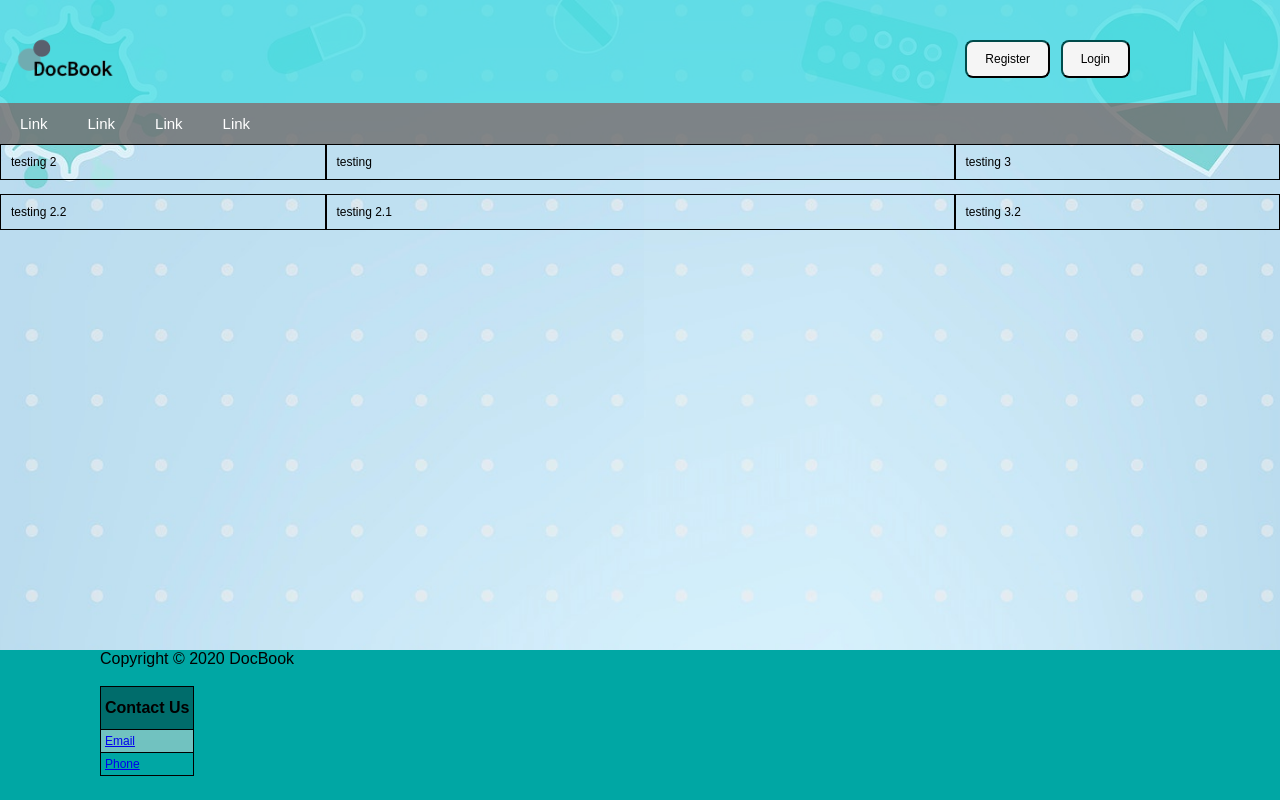
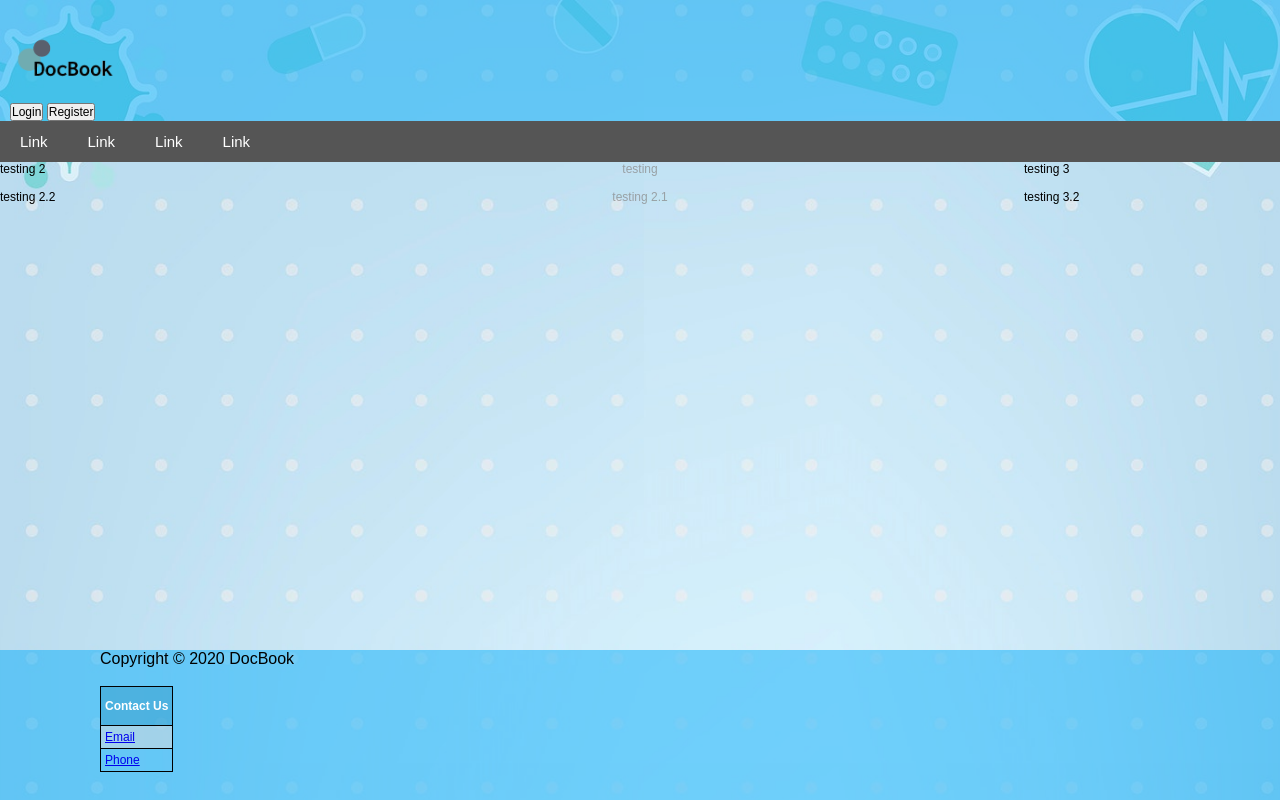
Before and after one commit to VP1996/SES1A-TM-5, a PHP site: the page made by docbook/Home Page.html in a window 1280 px wide. Run offline with PHP 8.4, Linux system fonts and the light colour scheme.

Commit message:
css color changes

```diff
--- a/docbook/css/style.css
+++ b/docbook/css/style.css
@@ -25,17 +24,21 @@ body {
 
 .container2 {
   display: flex;
+  justify-content: center;
 }
 
-/*containers div border */
+/*containers div border
 .container1 div, .container2 div{
   border:1px #000000 solid;
   padding:10px;
 }
-
+*/
 .box1 {
-  flex: 2;
+  flex: 3;
   order: 2;
+  color: rgba(138, 138, 138, 0.74);
+  font-size: 24px;
+  text-align: center;
 }
 
 .box2 {
@@ -92,50 +131,6 @@ h1 {
 }
 
 */
-
-.loginbutton {
-  width:100%;
-  overflow:hidden;
-  width:auto;
-  background-color:whitesmoke;
-  border-color: rgb(0, 75, 75);
-  border-radius: 8px;
-  color: black;
-  padding: 10px 18px;
-  position:absolute;
-  right:150px;
-  top:40px;
-  display:inline-block;
-
-
-}
-.loginbutton :hover {
-	background:linear-gradient(to bottom, #f6f6f6 5%, #ffffff 100%);
-  background-color:#f6f6f6;
-}
-
-.registerbutton {
-  width:100%;
-  overflow:hidden;
-  width:auto;
-  background-color:whitesmoke;
-  border-color: rgb(0, 75, 75);
-  border-radius: 8px;
-  color: black;
-  padding: 10px 18px;
-  position:absolute;
-  right:150px;
-  top:40px;
-  display:inline-block;
-  margin-right:80px;
-
-
-  }
-.registerbutton :hover {
-  background:linear-gradient(to bottom, #f6f6f6 5%, #ffffff 100%);
-  background-color:#f6f6f6;
-
-}
 .buttonS {
   background-color: rgb(223, 223, 223);
   border-style: solid;
@@ -187,13 +182,12 @@ h1 {
     text-align: left;
     font-family: Arial, Helvetica, sans-serif;
     font-size: medium;
-    background-color: #00a7a4;
+    background-color: rgba(8, 173, 250, 0.5);
     height: 150px;
     width: 100%;
     left: 0;
     position: absolute;
 }
-
 
 /* tables */
 
@@ -215,9 +209,8 @@ h1 {
   padding-top: 12px;
   padding-bottom: 12px;
   text-align: left;
-  background-color: #005c5ac4;
-  font-size: 16px;
-  color: black;
+  background-color: rgba(55, 157, 204, 0.5);
+  color: white;
 }
 
 /*logo stuff*/
@@ -233,13 +226,12 @@ h1 {
         }
 
 .headerMenu {
-    background-color:rgba(55, 220, 226, 0.678);
+    background-color:rgba(8, 173, 250, 0.5);
     height:"50px";
     border-bottom:0px;
     padding-left: auto;
     padding-right: auto;
     width: 100%;
-    position: relative;
 
         }
 
@@ -256,7 +248,7 @@ h1 {
 /* Style the navigation bar */
 .navbar {
     width: 100%;
-    background-color: rgba(110, 110, 110, 0.807);
+    background-color: #555;
     overflow: auto;
 
   }
```
Also changed, not shown: other parts of docbook/css/style.css (+38 -3 lines).
